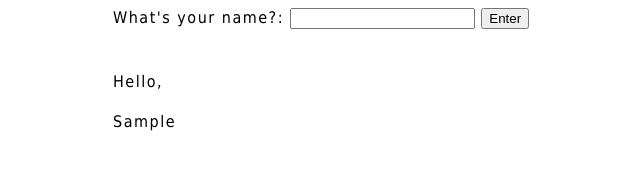
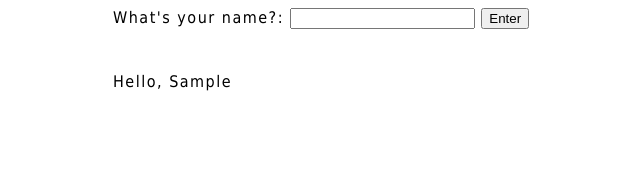
Before and after one commit to BNewing/JavaScript-57-Exercises-for-Programmers, a plain HTML site: page Tasks/Task1/task1.html in a window 1280 px wide. Both pictures are taken after typing "Sample" into the empty fields and a click on the input "Enter". Shown: the part 166-336 px from the top of the page, without its empty margins (45-685 px from the left). Drawn offline with Linux system fonts and the light colour scheme.

Commit message:
Update of Task 1

```diff
--- a/Tasks/Task1/task1.html
+++ b/Tasks/Task1/task1.html
@@ -20,7 +20,7 @@ What's your name?:
 
 <br>
 
-<p>Hello,<p id="yourName"></p></p>
+<p id="yourName"></p>
 
 </body>
 
--- a/Tasks/Task1/task1.js
+++ b/Tasks/Task1/task1.js
@@ -2,6 +2,6 @@ var name;
 
 function getName() {
   var name = document.getElementById("name").value;
-  document.getElementById("yourName").innerHTML = name;
+  document.getElementById("yourName").innerHTML = "Hello, " + name;
   document.getElementById("form").reset();
 }
```
